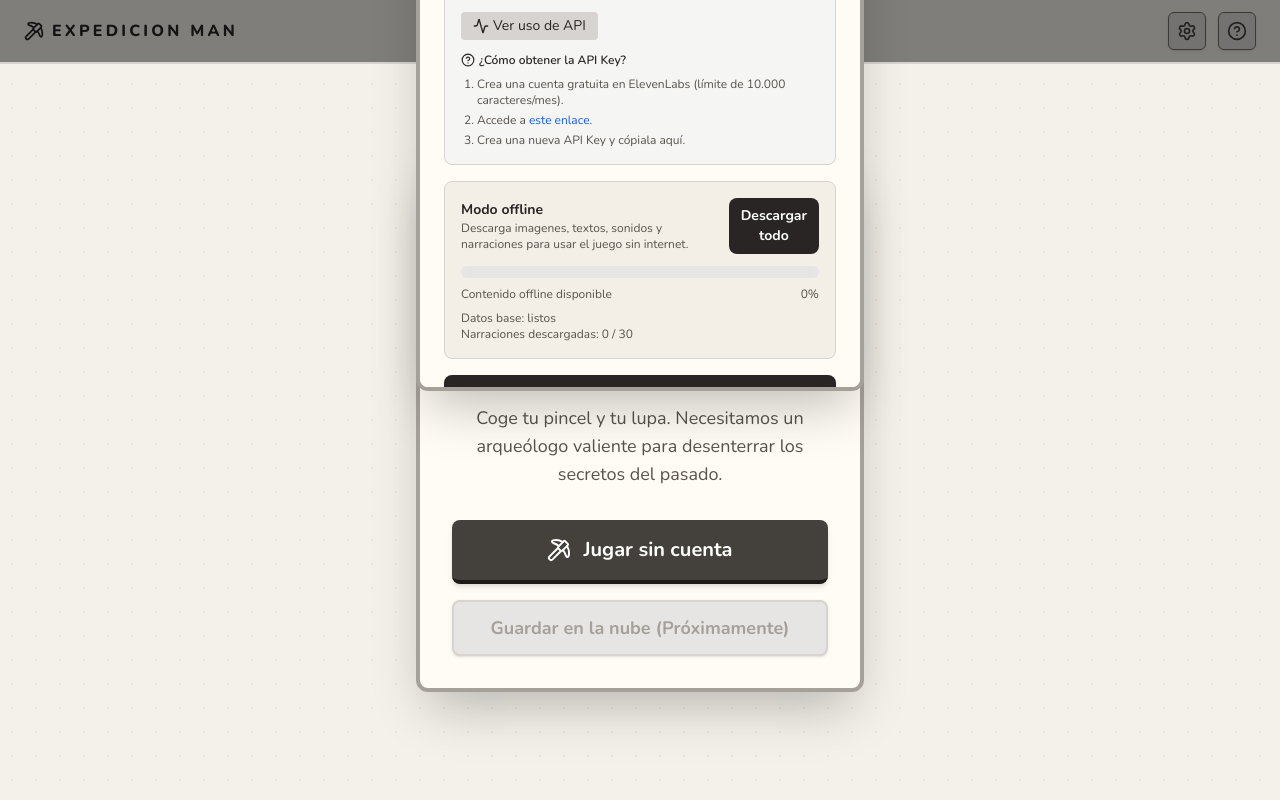
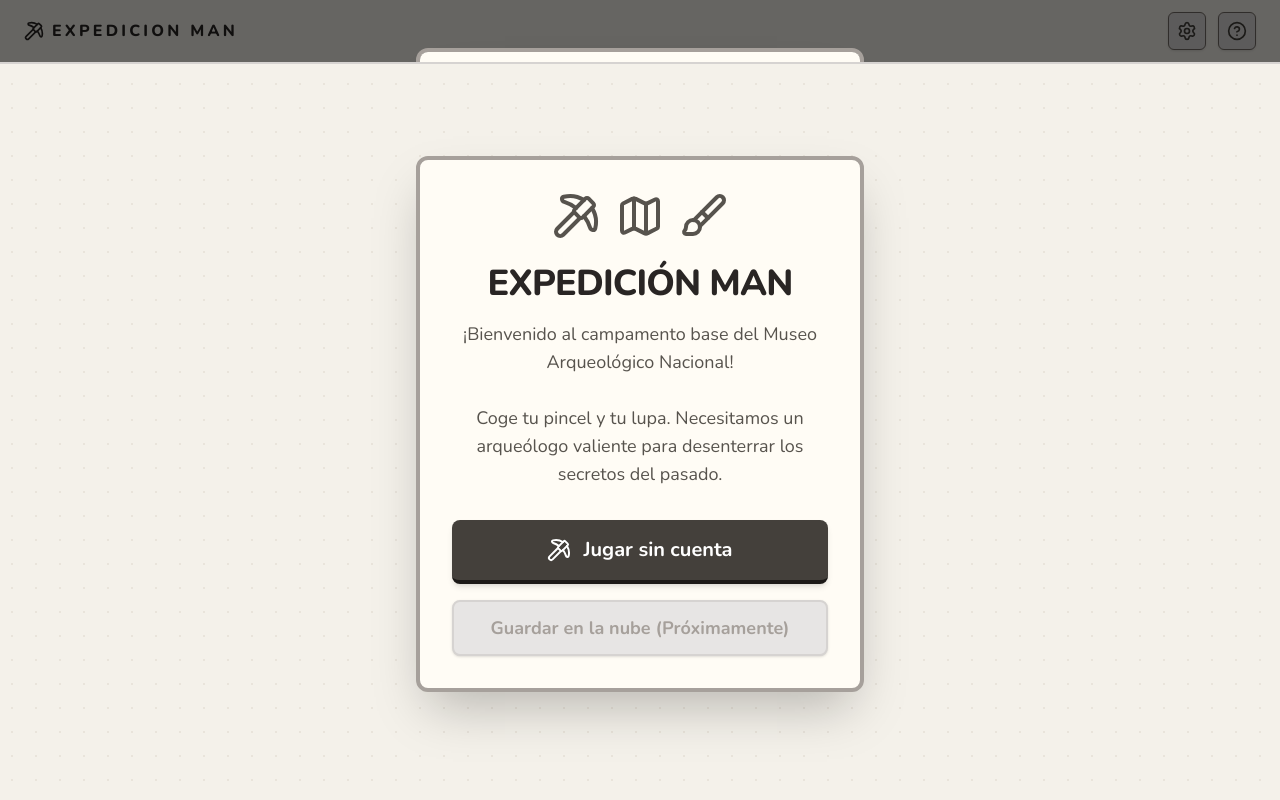
Before and after one commit to spidey000/man-mistery, a React (Vite) app: page / in a window 1280 px wide. Both pictures are taken after a click on the button 1187 px from the left and 31 px from the top of the page. Built offline with nearby package versions, Linux system fonts and the light colour scheme; no server answers.

Commit message:
Fix modal stacking and viewport overflow

```diff
--- a/src/components/SettingsAndHelper.tsx
+++ b/src/components/SettingsAndHelper.tsx
@@ -93,17 +93,17 @@ export function SettingsAndHelper() {
             initial={{ opacity: 0 }}
             animate={{ opacity: 1 }}
             exit={{ opacity: 0 }}
-            className="fixed inset-0 z-[70] flex items-center justify-center bg-black/50 p-4"
+            className="fixed inset-0 z-[9999] overflow-y-auto bg-black/60 p-3 sm:p-4"
           >
             <motion.div
               initial={{ scale: 0.9 }}
               animate={{ scale: 1 }}
               exit={{ scale: 0.9 }}
-              className="bg-[#fffcf5] rounded-xl shadow-2xl p-6 max-w-md w-full border-4 border-stone-400 relative text-left max-h-[90vh] overflow-y-auto"
+              className="relative mx-auto my-4 w-full max-w-md rounded-xl border-4 border-stone-400 bg-[#fffcf5] p-4 text-left shadow-2xl sm:my-8 sm:p-6 max-h-[calc(100vh-2rem)] overflow-y-auto"
             >
               <button
                 onClick={() => setShowSettings(false)}
-                className="absolute top-3 right-3 text-stone-500 hover:text-stone-800"
+                className="sticky top-0 float-right ml-3 rounded-md bg-[#fffcf5] text-stone-500 hover:text-stone-800"
               >
                 <X size={24} />
               </button>
@@ -239,17 +239,17 @@ export function SettingsAndHelper() {
             initial={{ opacity: 0 }}
             animate={{ opacity: 1 }}
             exit={{ opacity: 0 }}
-            className="fixed inset-0 z-[70] flex items-center justify-center bg-black/50 p-4"
+            className="fixed inset-0 z-[9999] overflow-y-auto bg-black/60 p-3 sm:p-4"
           >
             <motion.div
               initial={{ scale: 0.9 }}
               animate={{ scale: 1 }}
               exit={{ scale: 0.9 }}
-              className="bg-[#fffcf5] rounded-xl shadow-2xl p-6 max-w-sm w-full border-4 border-stone-400 relative text-left"
+              className="relative mx-auto my-4 w-full max-w-sm rounded-xl border-4 border-stone-400 bg-[#fffcf5] p-4 text-left shadow-2xl sm:my-8 sm:p-6 max-h-[calc(100vh-2rem)] overflow-y-auto"
             >
               <button
                 onClick={() => setShowHelper(false)}
-                className="absolute top-3 right-3 text-stone-500 hover:text-stone-800"
+                className="sticky top-0 float-right ml-3 rounded-md bg-[#fffcf5] text-stone-500 hover:text-stone-800"
               >
                 <X size={24} />
               </button>
```
